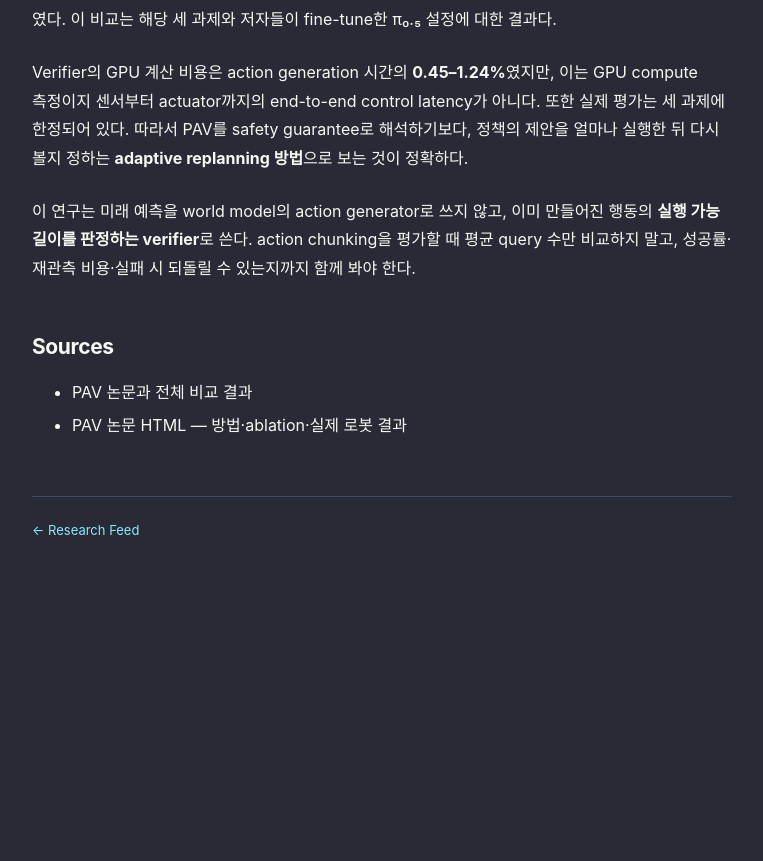
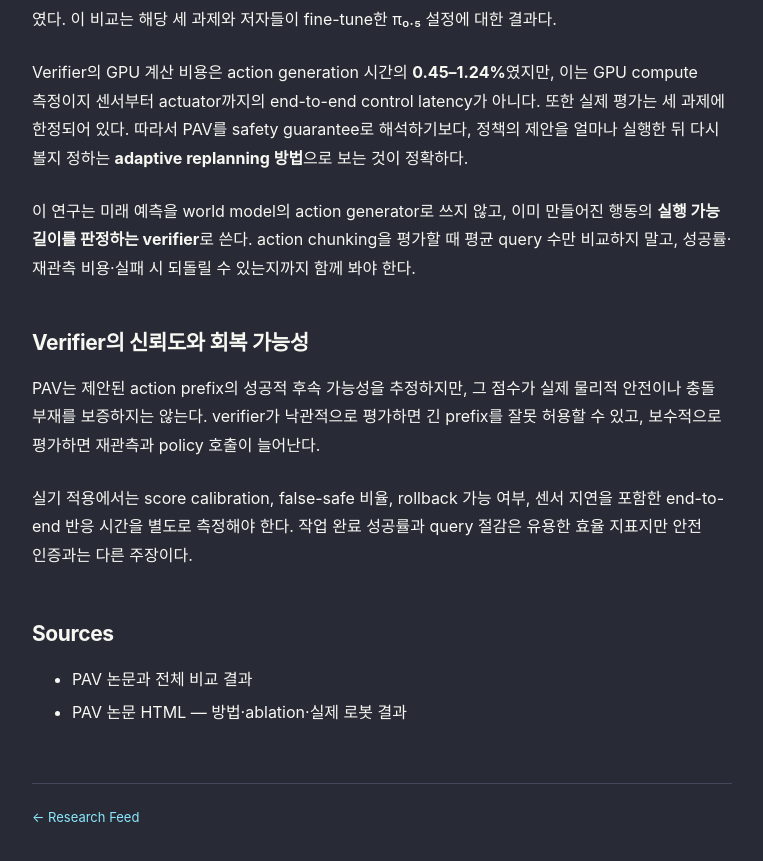
Before and after one commit to nayana224/nayana224.github.io, a Jekyll site: the page built from _research_feed/2026-10-15-research-papers.md, in a window 1280 px wide and 900 px high, scrolled down 1125 px. Shown: the top 861 px of the window, without its empty margins (258-1021 px from the left). Built offline with Jekyll 4.4.1, drawn with Linux system fonts in a browser that asks for light colours; before the commit the page ends 1738 px from its top, so only the background shows below that.

Commit message:
Strengthen Research Feed article: 2026-10-15

```diff
--- a/_research_feed/2026-10-15-research-papers.md
+++ b/_research_feed/2026-10-15-research-papers.md
@@ -23,6 +23,12 @@
 
 이 연구는 미래 예측을 world model의 action generator로 쓰지 않고, 이미 만들어진 행동의 **실행 가능 길이를 판정하는 verifier**로 쓴다. action chunking을 평가할 때 평균 query 수만 비교하지 말고, 성공률·재관측 비용·실패 시 되돌릴 수 있는지까지 함께 봐야 한다.
 
+## Verifier의 신뢰도와 회복 가능성
+
+PAV는 제안된 action prefix의 성공적 후속 가능성을 추정하지만, 그 점수가 실제 물리적 안전이나 충돌 부재를 보증하지는 않는다. verifier가 낙관적으로 평가하면 긴 prefix를 잘못 허용할 수 있고, 보수적으로 평가하면 재관측과 policy 호출이 늘어난다.
+
+실기 적용에서는 score calibration, false-safe 비율, rollback 가능 여부, 센서 지연을 포함한 end-to-end 반응 시간을 별도로 측정해야 한다. 작업 완료 성공률과 query 절감은 유용한 효율 지표지만 안전 인증과는 다른 주장이다.
+
 ## Sources
 - [PAV 논문과 전체 비교 결과](https://arxiv.org/abs/2610.21434)
 - [PAV 논문 HTML — 방법·ablation·실제 로봇 결과](https://arxiv.org/html/2610.21434v1)
```
